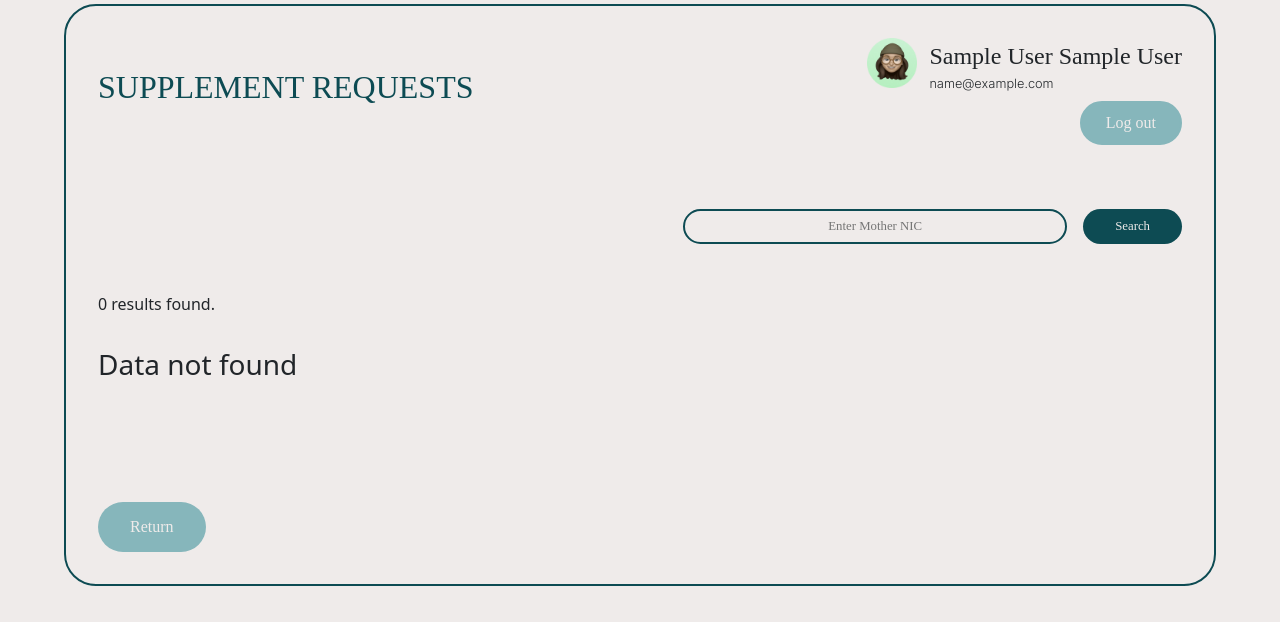
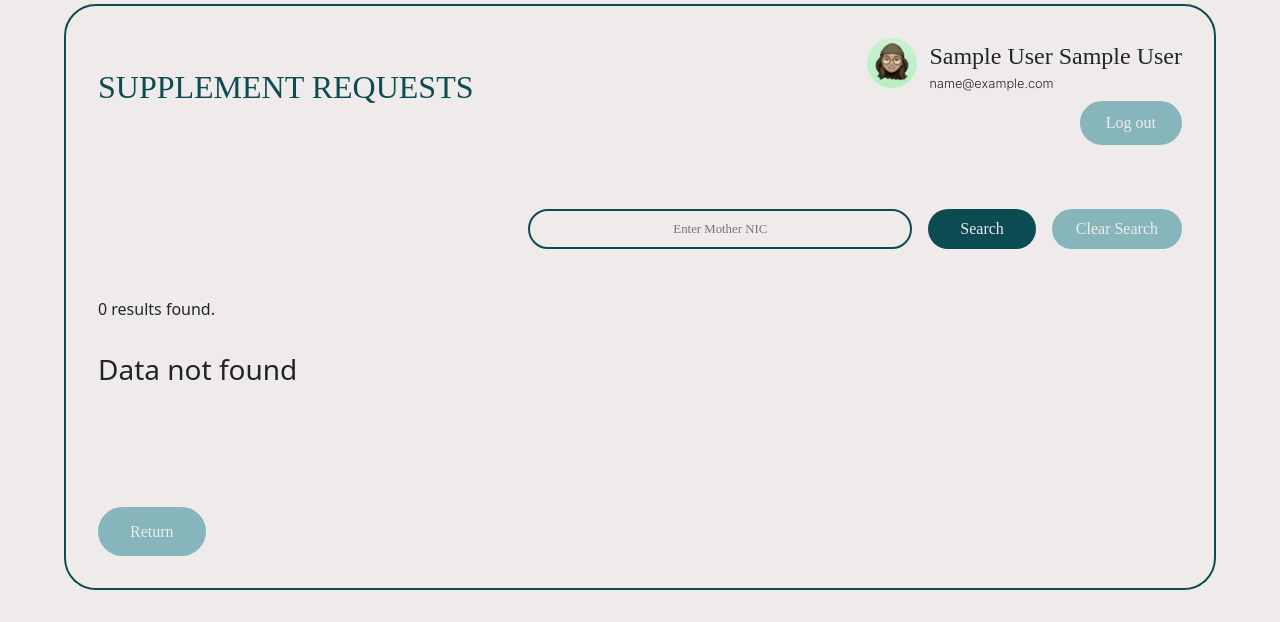
Before and after one commit to MalithGihan/Baby-Bloom-Maternity-Clinic-System, a PHP site: page /assets/pages/supplement-request-status.php in a window 1280 px wide. Shown: the part 180-802 px from the top of the page. Before the commit the page ends 766 px from the top, so only its background shows below. Run offline with PHP 8.4, Linux system fonts and the light colour scheme; the visitor is signed in with stand-in values (Sample User, id 1); data that the repository does not hold is empty; some web fonts are replaced.

Commit message:
Added clear results functionality

```diff
--- a/assets/pages/supplement-request-status.php
+++ b/assets/pages/supplement-request-status.php
@@ -46,7 +46,7 @@ if (!isset($_SESSION["staffEmail"])) {
             }
             .scan-qr-btn,#mom-search-btn{
                 font-family: 'Inter-Bold';
-                font-size:0.8rem;
+                font-size:1rem;
                 background-color:var(--light-txt);
                 color:var(--bg);
                 border:0px;
@@ -57,6 +57,21 @@ if (!isset($_SESSION["staffEmail"])) {
             .scan-qr-btn:hover,#mom-search-btn:hover{
                 background-color:var(--dark-txt);
                 transition:0.6s;
+            }
+            .bb-n-btn{
+                background-color: var(--dark-txt);
+                color: var(--bg);
+                font-family: 'Inter-Bold';
+                font-size: 1rem;
+                border:0px !important;
+                outline:none !important;
+                border-radius: 10rem;
+                padding: 0.5rem 1.5rem;
+                transition: 0.6s;
+            }
+            .bb-n-btn:hover{
+                background-color: var(--light-txt) !important;
+                transition: 0.6s;
             }
             .mom-search-continer{
                 gap:1rem;
@@ -131,8 +146,9 @@ if (!isset($_SESSION["staffEmail"])) {
                 <div class="report-row d-flex justify-content-end">
                     <!-- <button class="scan-qr-btn" id="scan-qr-btn">Scan QR</button> -->
                     <form class="mom-search-continer d-flex" method="POST">
-                        <input type="text" id="mom-nic-search" name="order-search" placeholder="Enter Mother NIC" required>
+                        <input type="text" id="mom-nic-search" name="order-search" placeholder="Enter Mother NIC">
                         <input type="submit" name="submit" value="Search" id="mom-search-btn">
+                        <input type="submit" name="clear" value="Clear Search" class="bb-n-btn" id="clear-results-btn">
                     </form>
                 </div>
                 <table class="table">
@@ -141,6 +157,14 @@ if (!isset($_SESSION["staffEmail"])) {
                         if(isset($_POST['submit'])){
                             $search = $_POST['order-search'];
 
+                            //This conditions will check the entered value is NULL or not
+                            if($search==""){
+                                echo '<script>';
+                                echo 'alert("Enter mother NIC number to view orders list!!!");';
+                                echo 'window.location.href="supplement-request-status.php";';
+                                echo '</script>';
+                            }
+                            else{
                                 $sql = "SELECT * FROM supplement_request WHERE NIC = '$search' ORDER BY ordered_date DESC";
                                 $result = mysqli_query($con,$sql);
                                 if($result){
@@ -177,6 +201,7 @@ if (!isset($_SESSION["staffEmail"])) {
                                     }
                                     else{
                                         echo '<h3>Data not found</h3>';
+                                    }
                                 }
                             }
                         }
@@ -220,6 +245,11 @@ if (!isset($_SESSION["staffEmail"])) {
                                 }
                             }
                         }
+                        else if(isset($_POST['clear'])){
+                            // Redirect to the same page without any POST data
+                            header("Location: ".$_SERVER['PHP_SELF']);
+                            exit;
+                        }
 
 
 /*
```
Lines whose indentation alone changed are shown as unchanged.
